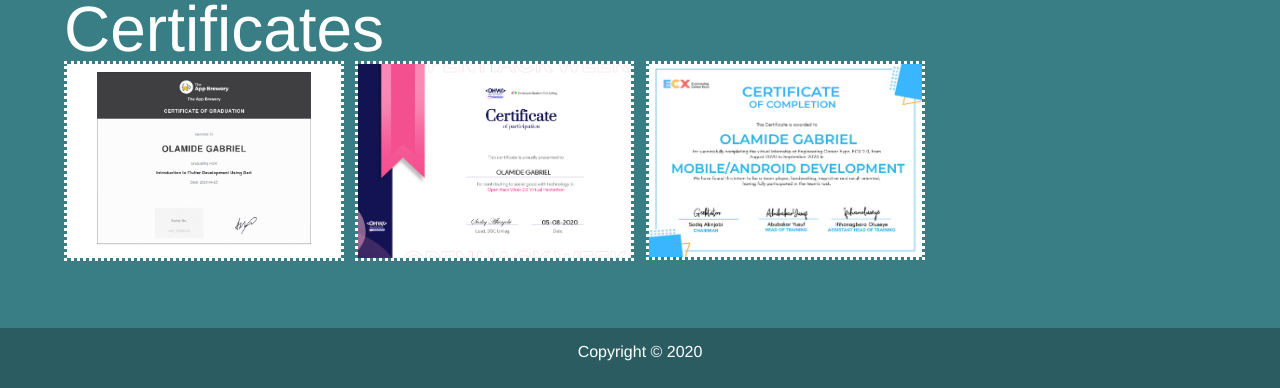
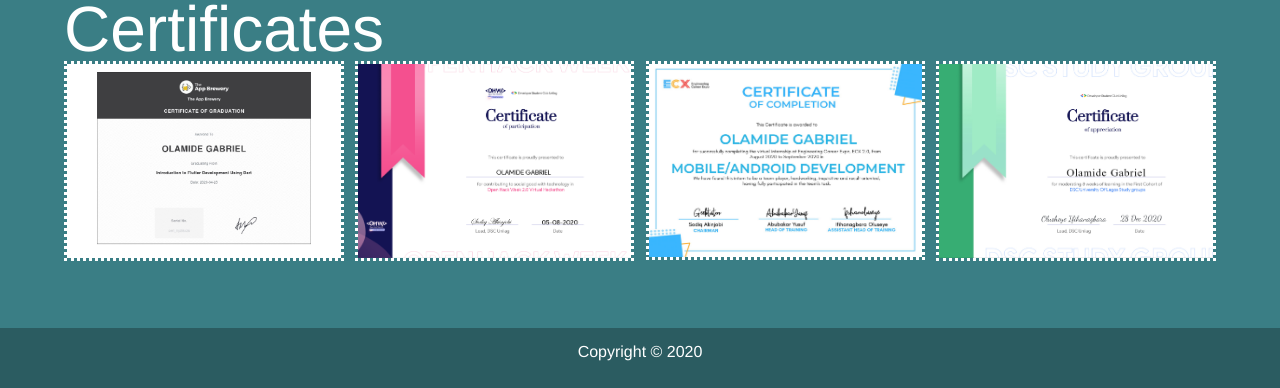
Before and after one commit to lordlamee/lordlamee.github.io, a website: page work.html in a window 1280 px wide. Shown: the part 774-1162 px from the top of the page. Drawn offline with Linux system fonts and the light colour scheme.

Commit message:
added study group cert

```diff
--- a/work.html
+++ b/work.html
@@ -80,6 +80,8 @@
         <a href="img/dsc-ohw-certificate.png"><img src="img/dsc-ohw-certificate.png" alt="open hack week certificate"/>
           <div class="item">  <a href="img/olamide-ecx-internship.jpg"><img src="img/olamide-ecx-internship.jpg" alt="ecx internship certificate" /></a>
           </div>
+          <div class="item">  <a href="img/study-group-cert.jpg"><img src="img/study-group-cert.jpg" alt="Teaching certificate" /></a>
+          </div>
       </div>
     </main>
 
```
Also changed, not shown: img/study-group-cert.jpg (added).
